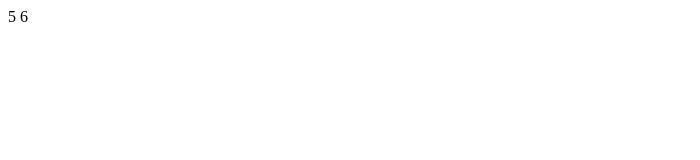
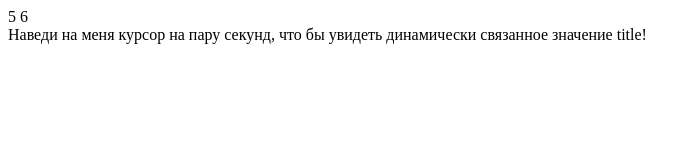
Before and after one commit to Jetfire1982/vuejs_first, a plain HTML site: page index.html in a window 1280 px wide. Shown: the whole page, without its empty margins (0-700 px from the left). Drawn offline with nearby package versions, Linux system fonts and the light colour scheme.

Commit message:
lecture2_14082024_2

```diff
--- a/index.html
+++ b/index.html
@@ -8,6 +8,11 @@
 <body>
     <div id="counter">
         {{counter}} {{r}}
+    </div>
+    <div id="bind-attribute">
+        <span v-bind:title="message">
+            Наведи на меня курсор на пару секунд, что бы увидеть динамически связанное значение title!
+        </span>
     </div>
     <script src="https://unpkg.com/vue@3.4.35"></script>
      <!-- <script src="js/vue.global.js"></script> -->
```
